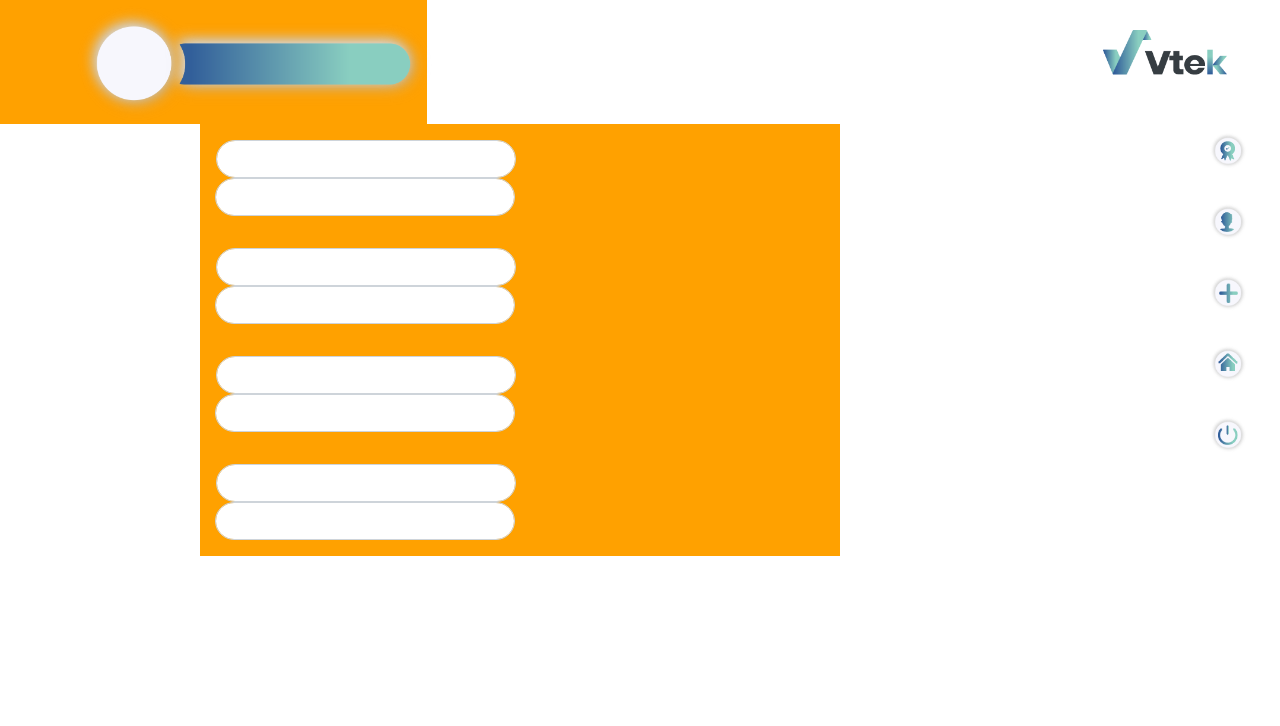
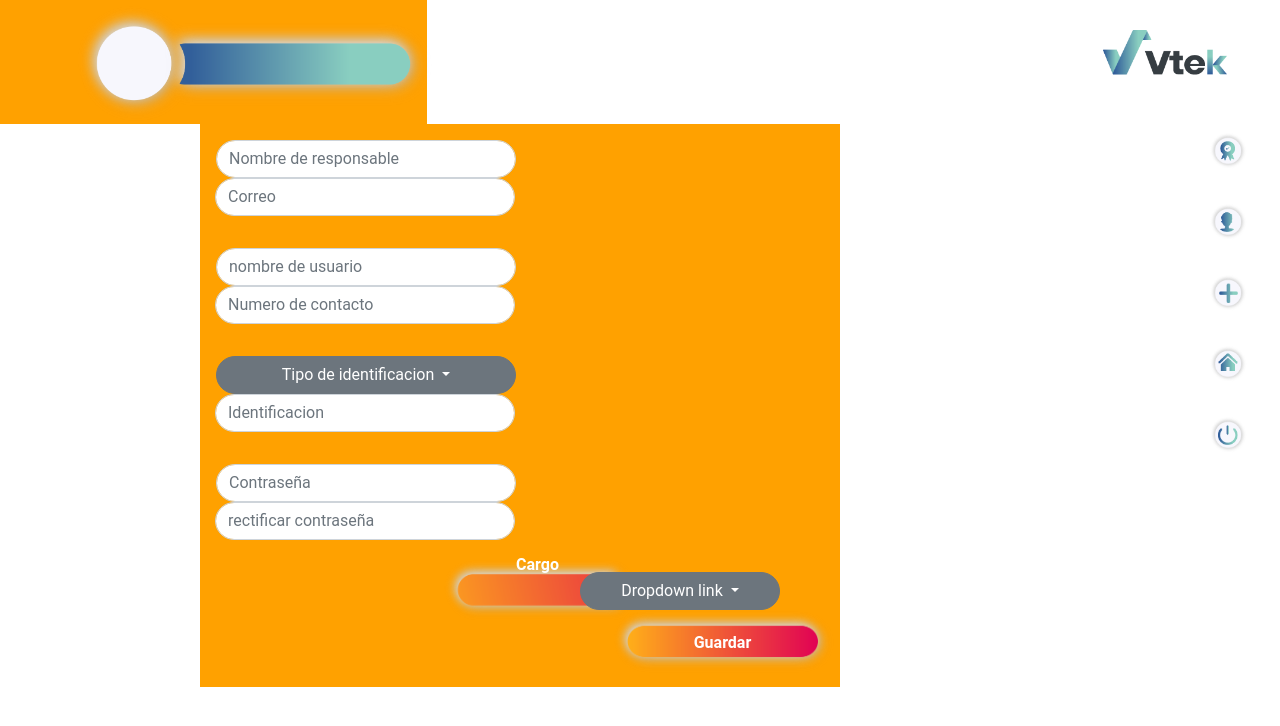
Before and after one commit to gieribac/proyecto_vtek, a plain HTML site: page public/crear_usuario.html in a window 1280 px wide. Drawn offline with nearby package versions, Linux system fonts and the light colour scheme.

Commit message:
7/07/2022

```diff
--- a/public/assets/css/estilos.css
+++ b/public/assets/css/estilos.css
@@ -141,11 +141,63 @@ height: 40px;
 
 
 }
+
 .margenusu{
     margin-left: 200px;
 
 }
+.dropdown1{
+    border-radius: 50px;
+    width: 300px;
+    margin-right: 10px;
+}
+.dropdown2{
+    position: absolute;
+    right: 60px;
+    border-radius: 50px;
+    width: 200px;
 
+}
+.naranjasinb{
+    background-image: url(../img/Recurso\ 26VTEK\ RECURSOS.png);
+    height: 96px;
+    width: 197px;
+    background-repeat: no-repeat;
+    background-size: contain;
+    margin-left: 239px;
+    margin-top: -33px;
+
+
+
+
+
+}
+.btnguardar{
+    background-image: url(../img/Recurso\ 41VTEK\ RECURSOS.png) !important;
+    background-size: contain;
+    width: 229px;
+    height: 81px;
+    border: none;
+    margin-left: 408px;
+    background-repeat: no-repeat;
+    margin-top: -45px;
+
+
+}
+.letrabtng{
+    color: white!important;
+    text-align: center;
+    font-weight: bold;
+
+
+
+}
+.letracargo{
+    color: white!important;
+    text-align: center;
+    font-weight: bold;
+
+}
 
 
 
--- a/public/crear_usuario.html
+++ b/public/crear_usuario.html
@@ -62,27 +62,69 @@
 
             <div class="input-group p-3">
                 <div class="inputsdivi">
-                <input type="text" class="form-control inputsr"></div>
-                <div class="inputsdivi"> <input type="text" class="form-control inputsr"></div>
+                <input type="text" class="form-control inputsr" placeholder="Nombre de responsable " aria-label="usuario"></div>
+                <div class="inputsdivi"> <input type="text" class="form-control inputsr" placeholder="Correo" aria-label="usuario"></div>
             </div>
             <div class="input-group p-3">
                 <div class="inputsdivi">
-                    <input type="text" class="form-control inputsr"></div>
-                    <div class="inputsdivi"> <input type="text" class="form-control inputsr"></div>
+                    <input type="text" class="form-control inputsr" placeholder="nombre de usuario" aria-label="usuario"></div>
+                    <div class="inputsdivi"> <input type="text" class="form-control inputsr" placeholder="Numero de contacto" aria-label="usuario"></div>
             </div>
             <div class="input-group p-3">
+                <div class="dropdown show">
+                    <a class="btn btn-secondary dropdown-toggle dropdown1" href="#" role="button" id="dropdownMenuLink" data-toggle="dropdown" aria-haspopup="true" aria-expanded="false">
+                      Tipo de identificacion
+                    </a>
+
+                    <div class="dropdown-menu" aria-labelledby="dropdownMenuLink">
+                      <a class="dropdown-item" href="#">Action</a>
+                      <a class="dropdown-item" href="#">Another action</a>
+                      <a class="dropdown-item" href="#">Something else here</a>
+                    </div>
+                  </div>
                 <div class="inputsdivi">
-                    <input type="text" class="form-control inputsr"></div>
-                    <div class="inputsdivi"> <input type="text" class="form-control inputsr"></div>
-            </div>
-            <div class="input-group p-3">
-                <div class="inputsdivi">
-                    <input type="text" class="form-control inputsr"></div>
-                    <div class="inputsdivi"> <input type="text" class="form-control inputsr"></div>
+
+                    <div class=""> <input type="text" class="form-control inputsr" placeholder="Identificacion" aria-label="usuario"></div>
             </div>
 
 
+
     </div>
+    <div class="input-group p-3">
+        <div class="inputsdivi">
+            <input type="text" class="form-control inputsr" placeholder="Contraseña" aria-label="usuario"></div>
+            <div class="inputsdivi"> <input type="text" class="form-control inputsr" placeholder="rectificar contraseña" aria-label="usuario"></div>
+    </div>
+
+
+
+
+    <div class="dropdown show p-3">
+        <a class="btn btn-secondary dropdown-toggle dropdown2" href="#" role="button" id="dropdownMenuLink" data-toggle="dropdown" aria-haspopup="true" aria-expanded="false">
+          Dropdown link
+        </a>
+
+        <div class="dropdown-menu" aria-labelledby="dropdownMenuLink">
+          <a class="dropdown-item" href="#">Action</a>
+          <a class="dropdown-item" href="#">Another action</a>
+          <a class="dropdown-item" href="#">Something else here</a>
+        </div>
+    </div>
+    <div class="naranjasinb">
+        <h6 class="letracargo"> Cargo</h6>
+
+    </div>
+    <div >
+
+
+
+        <button type="button" class="btn btnguardar" > <h6 class="letrabtng"> Guardar</h6></button>
+
+
+      </div>
+
+
+
 
 
     </div>
```
